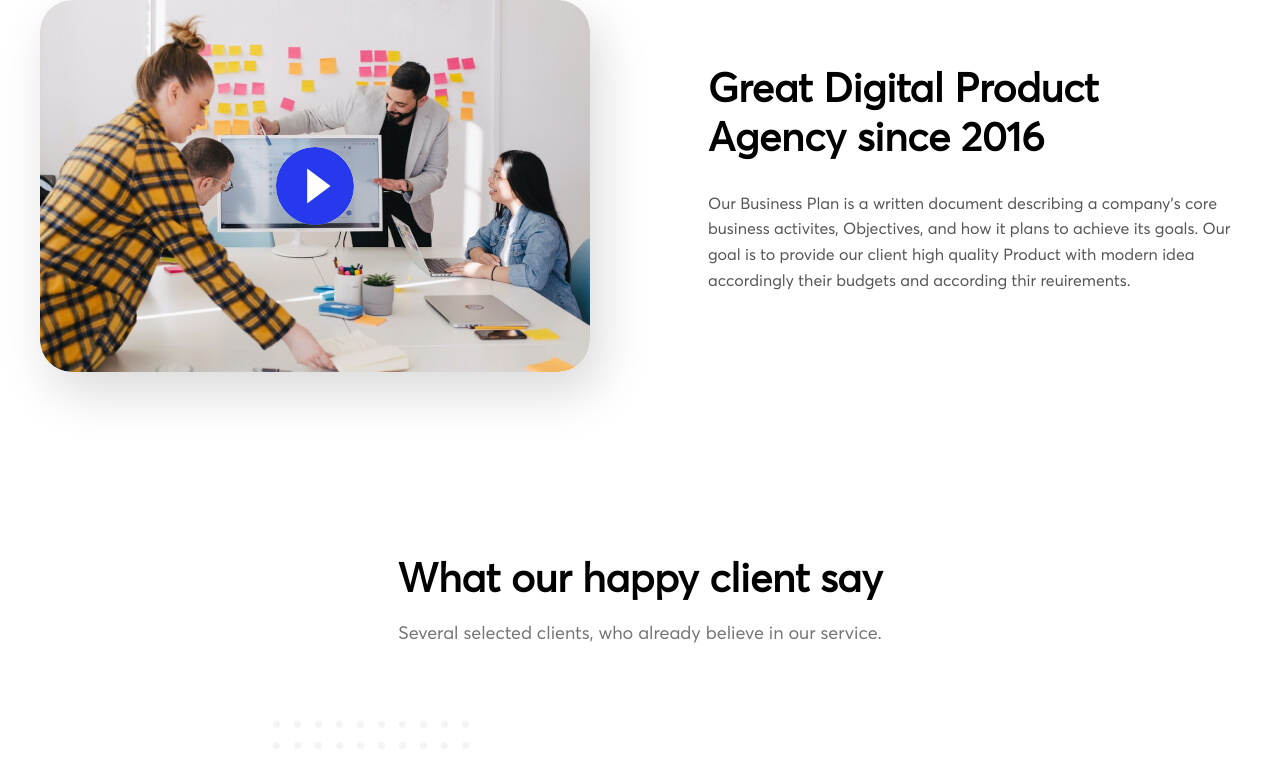
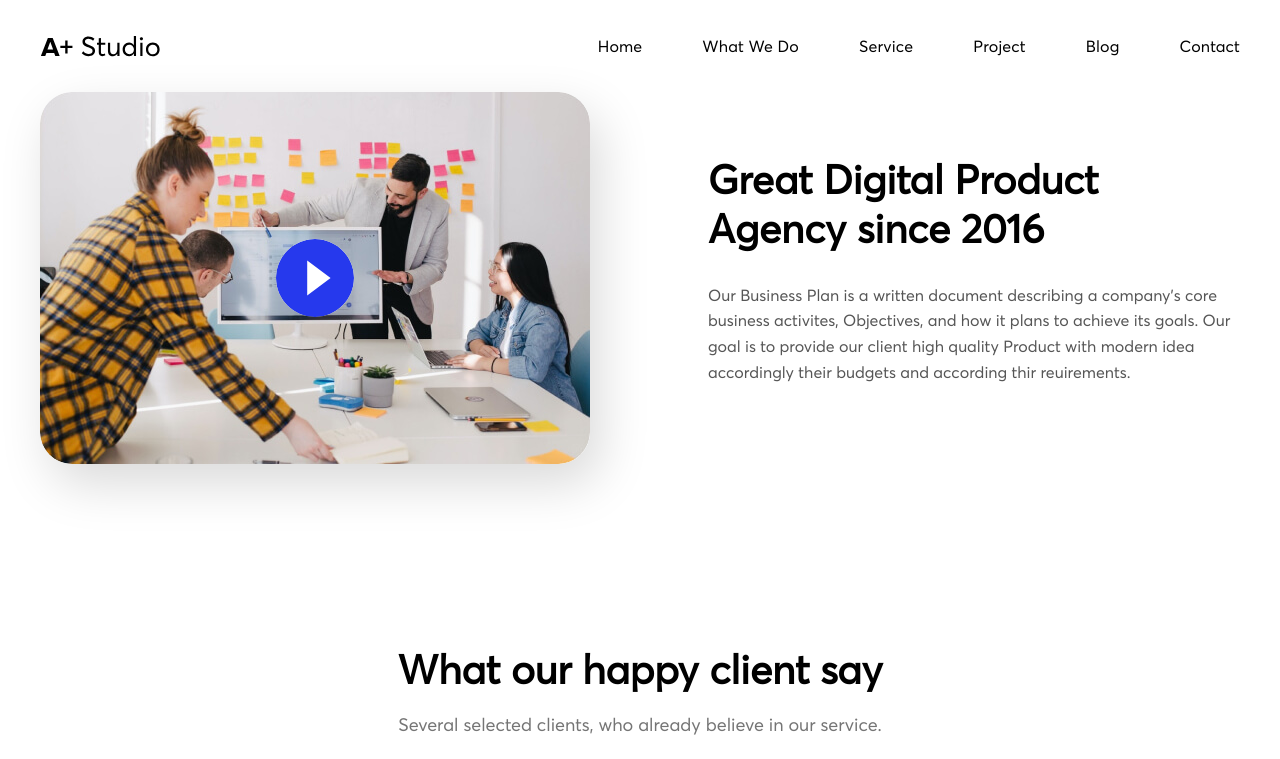
Before and after one commit to AzamatXakimov/A_plus_studio, a React (Create React App) app: page / in a window 1280 px wide. Shown: the top 759 px of the page. Built offline with nearby package versions, Linux system fonts and the light colour scheme.

Commit message:
Header done

```diff
--- a/src/components/Header/Header.js
+++ b/src/components/Header/Header.js
@@ -1,9 +1,11 @@
+import { Navbar } from "./Navbar";
+
 export const Header = () => {
-    return <>
-        <header className="site-header">
-            <div className="container">
-
-            </div>
-        </header>
+  return (
+    <>
+      <header className="site-header">
+        <Navbar />
+      </header>
     </>
-}
+  );
+};
--- /dev/null
+++ b/src/components/Header/Header.scss
@@ -0,0 +1,46 @@
+.site-header {
+  &__nav {
+    display: flex;
+    align-items: center;
+    justify-content: space-between;
+    padding: 20px 0;
+  }
+  &__list {
+    display: flex;
+    align-items: center;
+    gap: 60px;
+    list-style: none;
+  }
+  &__item {
+    font-weight: 400;
+    font-size: 16px;
+    line-height: 20px;
+    letter-spacing: 0.01em;
+  }
+  &__title {
+    font-weight: 400;
+    font-size: 40px;
+    line-height: 49px;
+  }
+  &__desc {
+    font-weight: 400;
+    font-size: 16px;
+    line-height: 160%;
+    color: #565656;
+  }
+  &__btn {
+    font-family: "Averta Demo PE Cutted Demo";
+    font-weight: 400;
+    font-size: 20px;
+    line-height: 25px;
+    letter-spacing: 0.065em;
+    color: #ffffff;
+    background-color: #2639ed;
+    border-radius: 60px;
+    padding: 20px 40px;
+  }
+}
+a {
+  text-decoration: none;
+  color: #000000;
+}
--- /dev/null
+++ b/src/components/Header/Navbar.js
@@ -0,0 +1,37 @@
+import { Link } from "react-router-dom";
+import Logo from "../../assets/images/logo.svg";
+import "./Header.scss";
+
+export const Navbar = () => {
+  return (
+    <>
+      <div className="container">
+        <nav className="site-header__nav">
+          <Link to="/">
+            <img src={Logo} alt="Logo" />
+          </Link>
+          <ul className="site-header__list">
+            <li className="site-header__item">
+              <Link to="/">Home</Link>
+            </li>
+            <li className="site-header__item">
+              <Link to="/">What We Do</Link>
+            </li>
+            <li className="site-header__item">
+              <Link to="/">Service</Link>
+            </li>
+            <li className="site-header__item">
+              <Link to="/">Project</Link>
+            </li>
+            <li className="site-header__item">
+              <Link to="/">Blog</Link>
+            </li>
+            <li className="site-header__item">
+              <Link to="/">Contact</Link>
+            </li>
+          </ul>
+        </nav>
+      </div>
+    </>
+  );
+};
```
